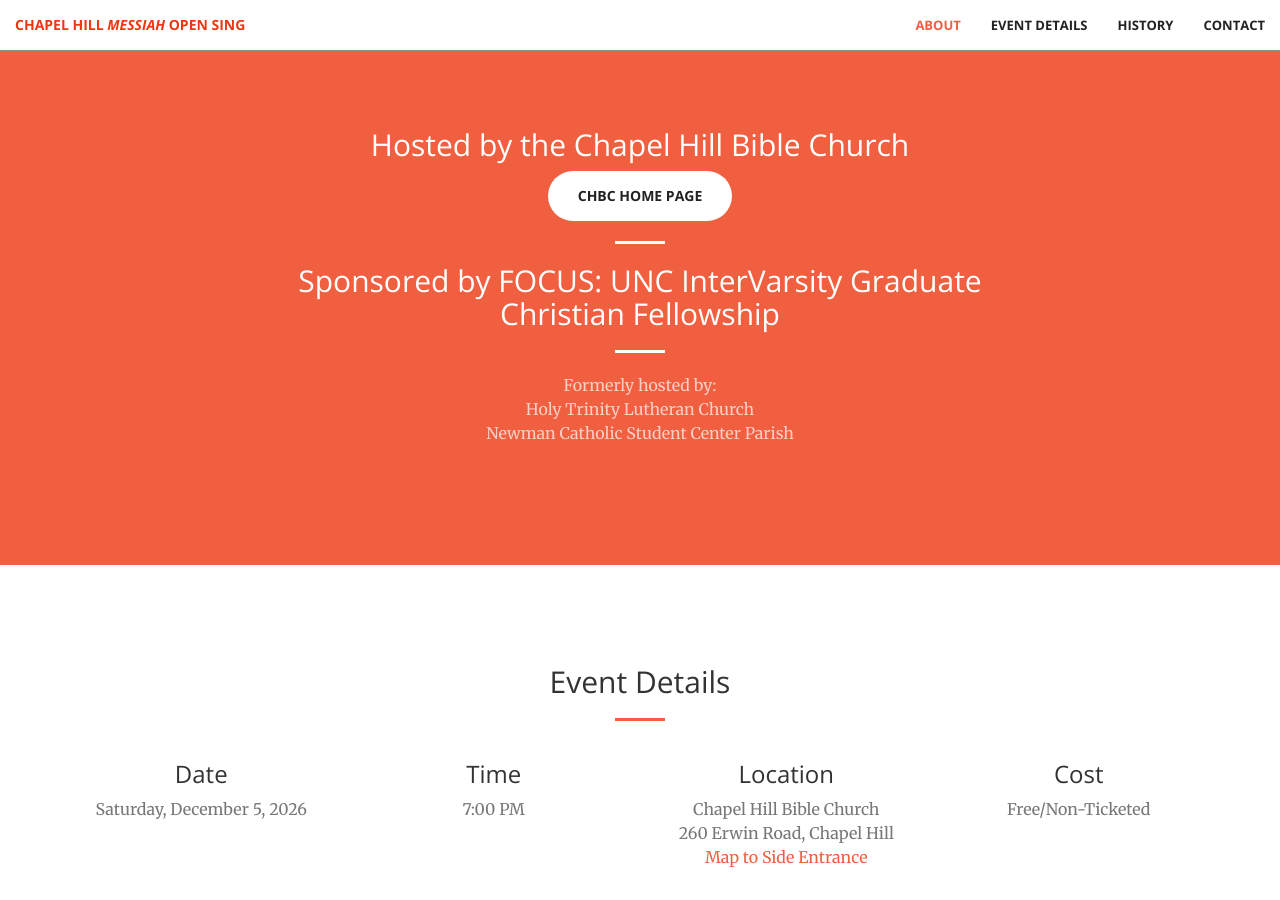
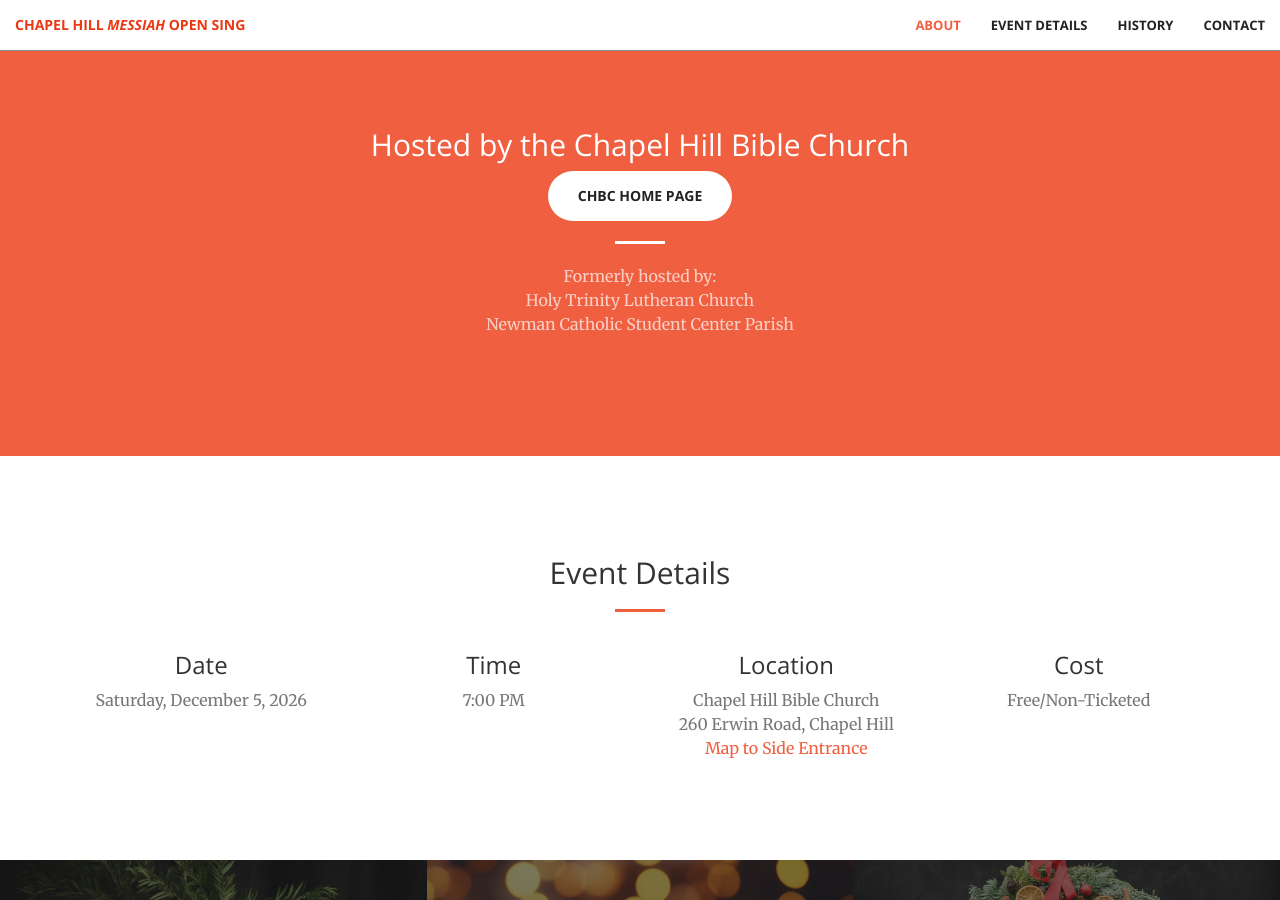
Before and after one commit to chapelhillmessiah/chapelhillmessiah.github.io, a Jekyll site: the page built from index.html, in a window 1280 px wide and 900 px high, scrolled down 872 px. Built offline with Jekyll 4.4.1, drawn with Linux system fonts in a browser that asks for light colours; part of the change alters nothing that is shown.

Commit message:
Hide FOCUS sponsorship until confirmed for this year
Co-Authored-By: Claude Opus 5.5 <noreply@anthropic.com>

```diff
--- a/_includes/sponsors.html
+++ b/_includes/sponsors.html
@@ -5,8 +5,10 @@
                 <h2 class="section-heading">Hosted by the Chapel Hill Bible Church</h2>
                 <a href="https://biblechurch.org" class="btn btn-default btn-xl">CHBC Home Page</a>
                 <hr class="light">
+                {% comment %}FOCUS sponsorship not confirmed for this year; restore once it is.
                 <h2>Sponsored by FOCUS: UNC InterVarsity Graduate Christian Fellowship</h2>
                 <hr class="light">
+                {% endcomment %}
                 <p class="text-faded">
                     Formerly hosted by:<br>
                     Holy Trinity Lutheran Church<br>
```
